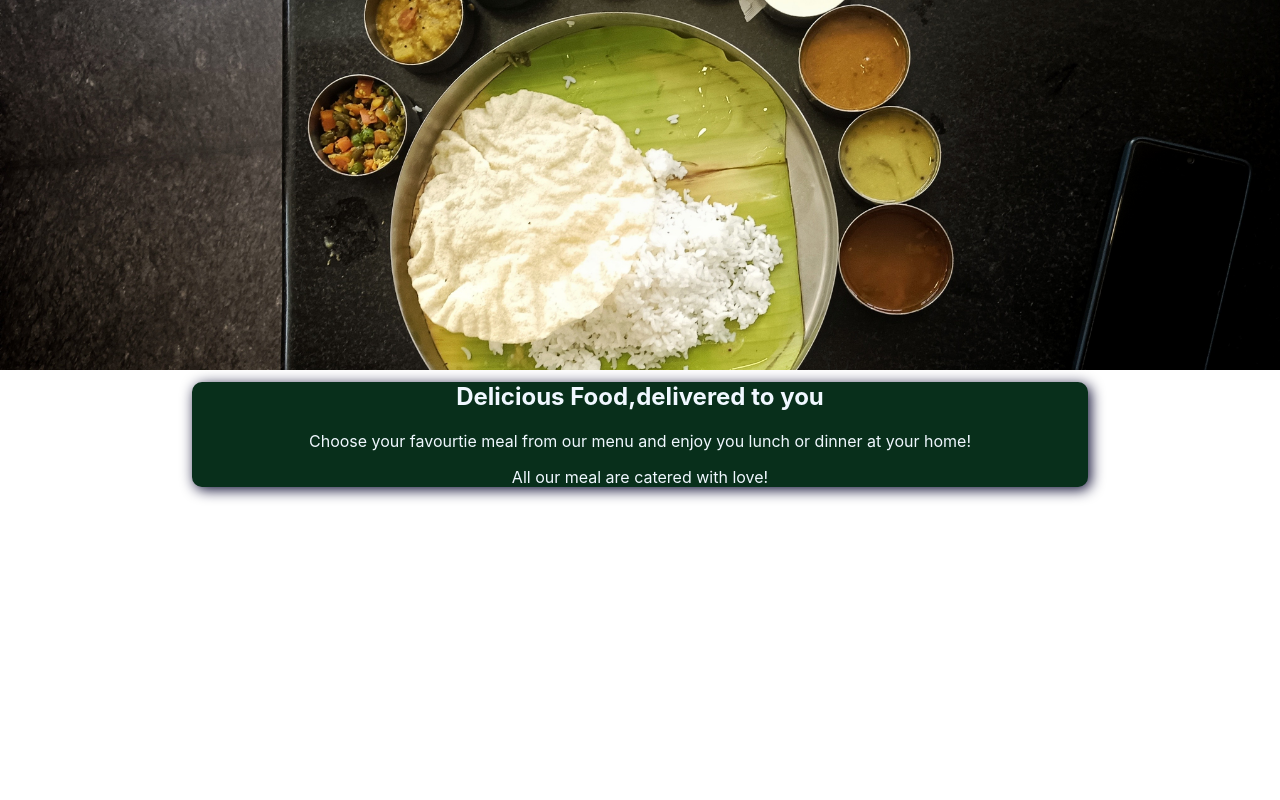
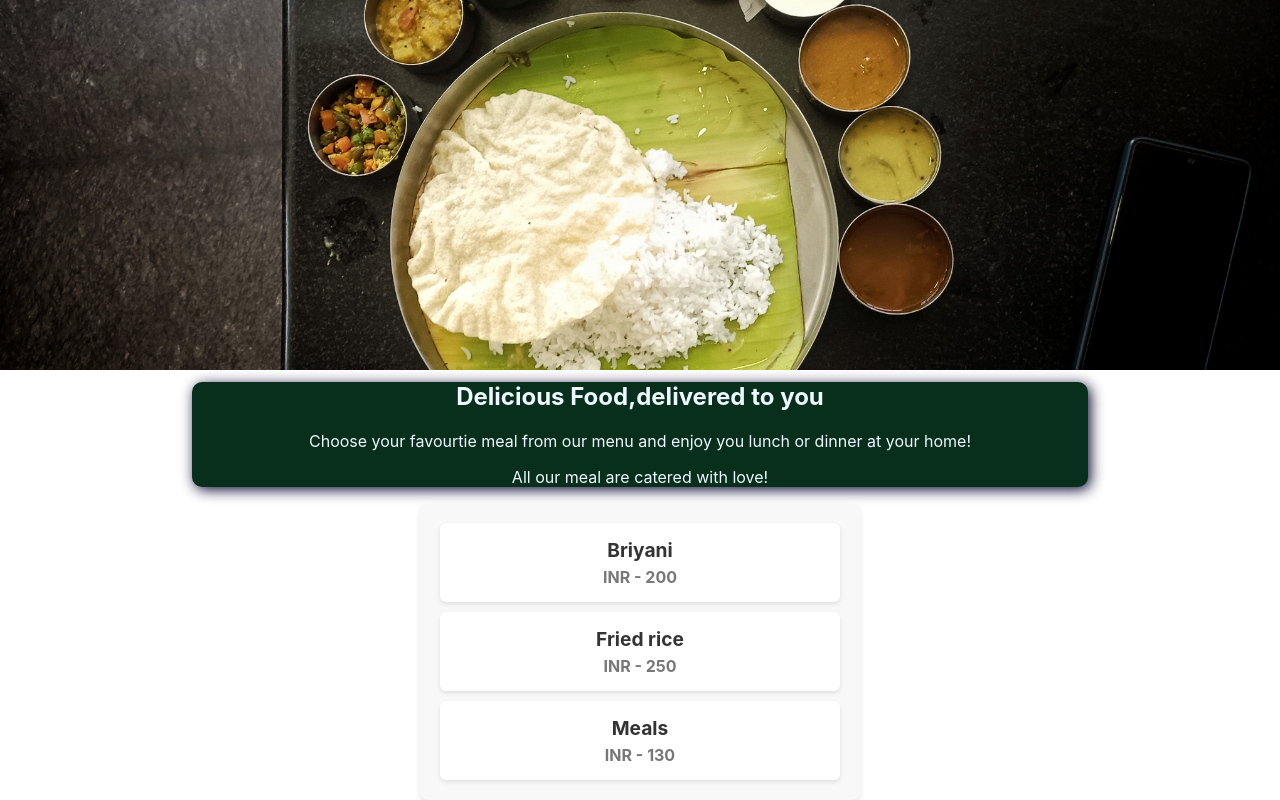
Before and after one commit to sabareesanrajkumar/restaurant-website, a React (Create React App) app in the folder restaurant-website/: page / in a window 1280 px wide. Shown: the part 214-1014 px from the top of the page. Before the commit the page ends 800 px from the top, so only its background shows below. Built offline with nearby package versions, Linux system fonts and the light colour scheme.

Commit message:
Menu visiblity

```diff
--- a/restaurant-website/src/App.js
+++ b/restaurant-website/src/App.js
@@ -1,12 +1,14 @@
 import './App.css';
 import Header from './components/layout/Header/Header';
 import Meals from './components/Meals/Meals';
+import Menu from './components/Menu/Menu';
 
 function App() {
   return (
     <div className="App">
       <Header />
       <Meals />
+      <Menu />
     </div>
   );
 }
--- /dev/null
+++ b/restaurant-website/src/components/Menu/Menu.css
@@ -0,0 +1,35 @@
+.menu {
+    display: flex;
+    flex-direction: column;
+    gap: 10px;
+    padding: 20px;
+    background-color: #f8f8f8;
+    border-radius: 8px;
+    max-width: 400px;
+    margin: auto;
+    box-shadow: 0 4px 6px rgba(0, 0, 0, 0.1);
+  }
+
+  .menu--item {
+    background: white;
+    padding: 15px;
+    border-radius: 6px;
+    box-shadow: 0 2px 4px rgba(0, 0, 0, 0.1);
+    transition: transform 0.2s ease-in-out;
+  }
+
+  .menu--item:hover {
+    transform: scale(1.05);
+  }
+
+  .menu--item h3 {
+    margin: 0;
+    font-size: 1.2rem;
+    color: #333;
+  }
+
+  .menu--item h4 {
+    margin: 5px 0 0;
+    font-size: 1rem;
+    color: #777;
+  }
--- /dev/null
+++ b/restaurant-website/src/components/Menu/Menu.jsx
@@ -0,0 +1,23 @@
+import React, { useState } from 'react';
+import './Menu.css';
+const Menu = () => {
+  const [items, setItems] = useState([
+    { id: 1, title: 'Briyani', price: 200 },
+    { id: 2, title: 'Fried rice', price: 250 },
+    { id: 1, title: 'Meals', price: 130 },
+  ]);
+  return (
+    <div className="menu">
+      {items.map((item) => {
+        return (
+          <div className="menu--item">
+            <h3>{item.title}</h3>
+            <h4>INR - {item.price}</h4>
+          </div>
+        );
+      })}
+    </div>
+  );
+};
+
+export default Menu;
```
